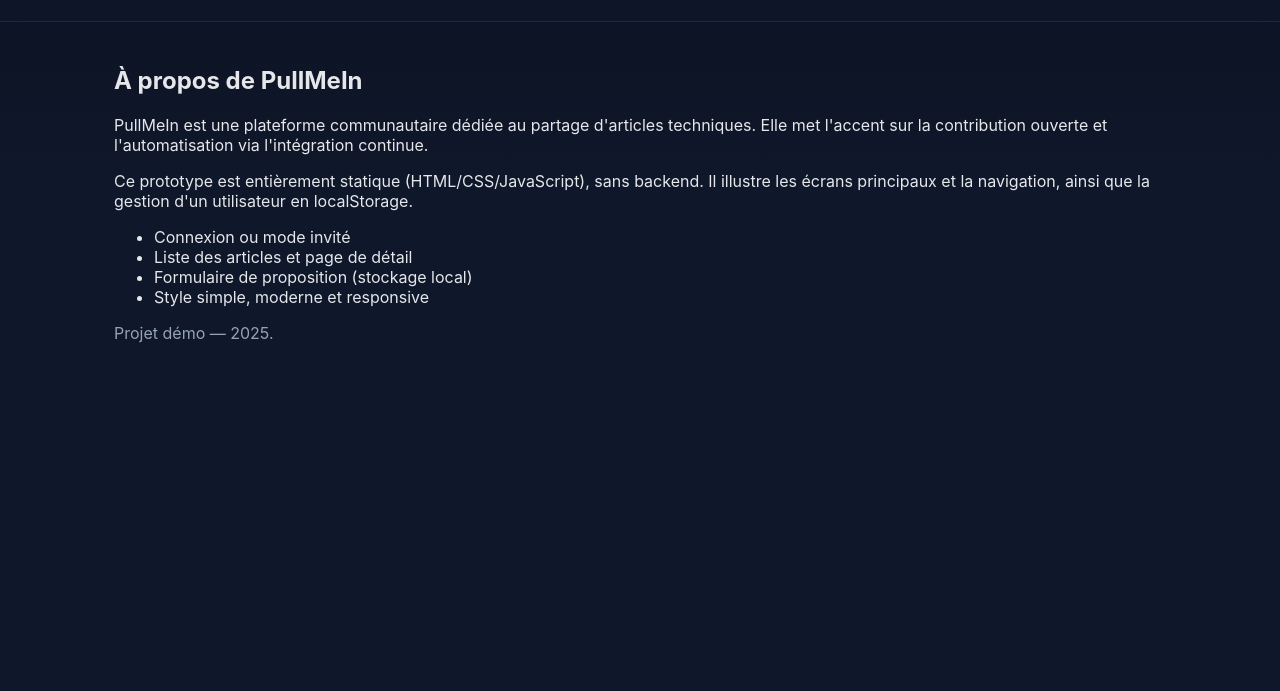
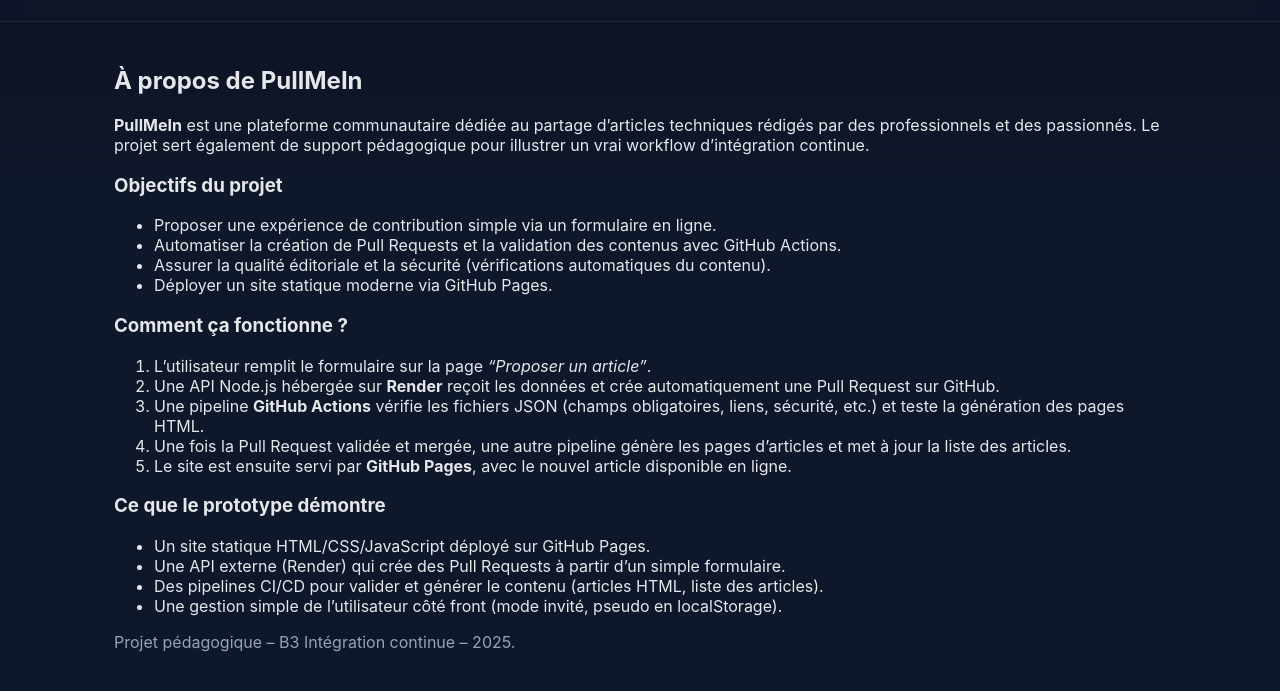
Before and after one commit to HarvoireC/B3-PullMeIn, a website: page about.html in a window 1280 px wide. Shown: the part 63-754 px from the top of the page. Drawn offline with Linux system fonts and the light colour scheme.

Commit message:
Update about.html

```diff
--- a/about.html
+++ b/about.html
@@ -23,20 +23,49 @@
 
   <main class="container">
     <h2>À propos de PullMeIn</h2>
-    <p>PullMeIn est une plateforme communautaire dédiée au partage d'articles techniques. Elle met l'accent sur la contribution ouverte et l'automatisation via l'intégration continue.</p>
-    <p>Ce prototype est entièrement statique (HTML/CSS/JavaScript), sans backend. Il illustre les écrans principaux et la navigation, ainsi que la gestion d'un utilisateur en localStorage.</p>
+
+    <p>
+      <strong>PullMeIn</strong> est une plateforme communautaire dédiée au partage
+      d’articles techniques rédigés par des professionnels et des passionnés.
+      Le projet sert également de support pédagogique pour illustrer un vrai
+      workflow d’intégration continue.
+    </p>
+
+    <h3>Objectifs du projet</h3>
     <ul>
-      <li>Connexion ou mode invité</li>
-      <li>Liste des articles et page de détail</li>
-      <li>Formulaire de proposition (stockage local)</li>
-      <li>Style simple, moderne et responsive</li>
+      <li>Proposer une expérience de contribution simple via un formulaire en ligne.</li>
+      <li>Automatiser la création de Pull Requests et la validation des contenus avec GitHub Actions.</li>
+      <li>Assurer la qualité éditoriale et la sécurité (vérifications automatiques du contenu).</li>
+      <li>Déployer un site statique moderne via GitHub Pages.</li>
     </ul>
-    <p class="muted">Projet démo — 2025.</p>
+
+    <h3>Comment ça fonctionne&nbsp;?</h3>
+    <ol>
+      <li>L’utilisateur remplit le formulaire sur la page <em>“Proposer un article”</em>.</li>
+      <li>Une API Node.js hébergée sur <strong>Render</strong> reçoit les données et crée automatiquement une Pull Request sur GitHub.</li>
+      <li>Une pipeline <strong>GitHub Actions</strong> vérifie les fichiers JSON (champs obligatoires, liens, sécurité, etc.) et teste la génération des pages HTML.</li>
+      <li>Une fois la Pull Request validée et mergée, une autre pipeline génère les pages d’articles et met à jour la liste des articles.</li>
+      <li>Le site est ensuite servi par <strong>GitHub Pages</strong>, avec le nouvel article disponible en ligne.</li>
+    </ol>
+
+    <h3>Ce que le prototype démontre</h3>
+    <ul>
+      <li>Un site statique HTML/CSS/JavaScript déployé sur GitHub Pages.</li>
+      <li>Une API externe (Render) qui crée des Pull Requests à partir d’un simple formulaire.</li>
+      <li>Des pipelines CI/CD pour valider et générer le contenu (articles HTML, liste des articles).</li>
+      <li>Une gestion simple de l’utilisateur côté front (mode invité, pseudo en localStorage).</li>
+    </ul>
+
+    <p class="muted">Projet pédagogique – B3 Intégration continue – 2025.</p>
   </main>
 
   <script src="scripts/app.js"></script>
   <script>
-    (function(){ updateNavbarUser(); })();
+    (function () {
+      if (typeof updateNavbarUser === 'function') {
+        updateNavbarUser();
+      }
+    })();
   </script>
 </body>
 </html>
```
